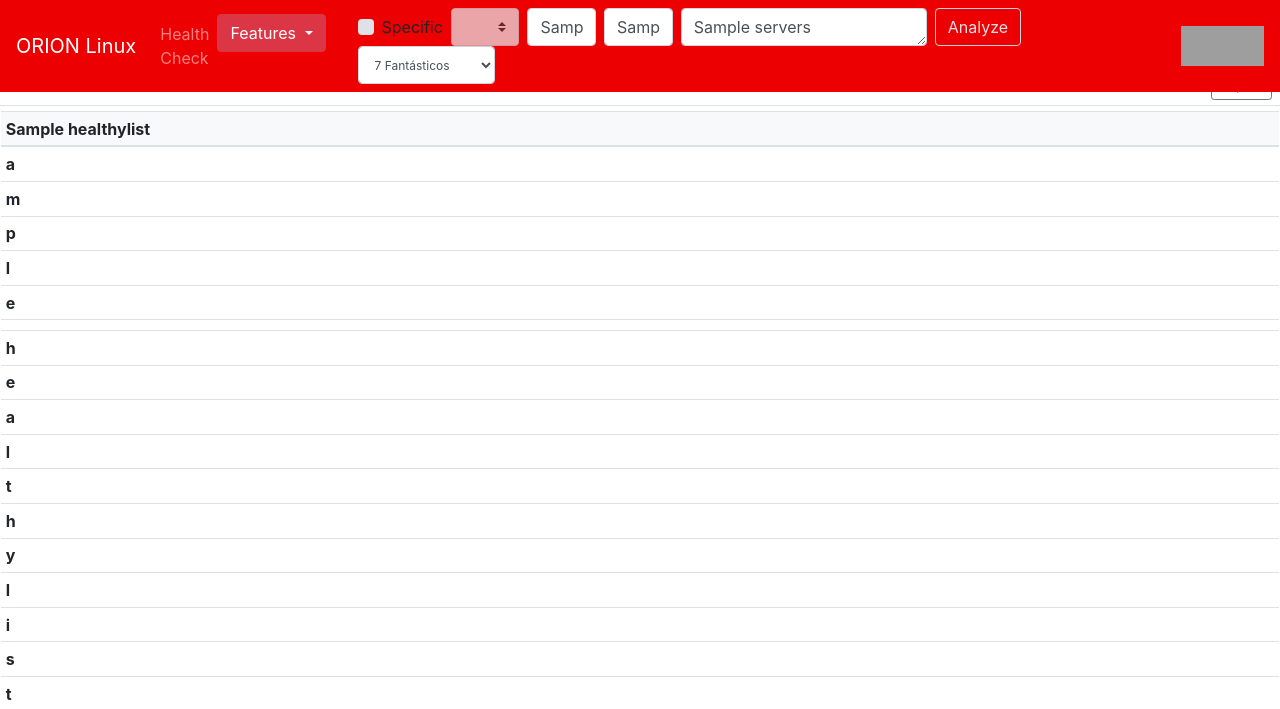
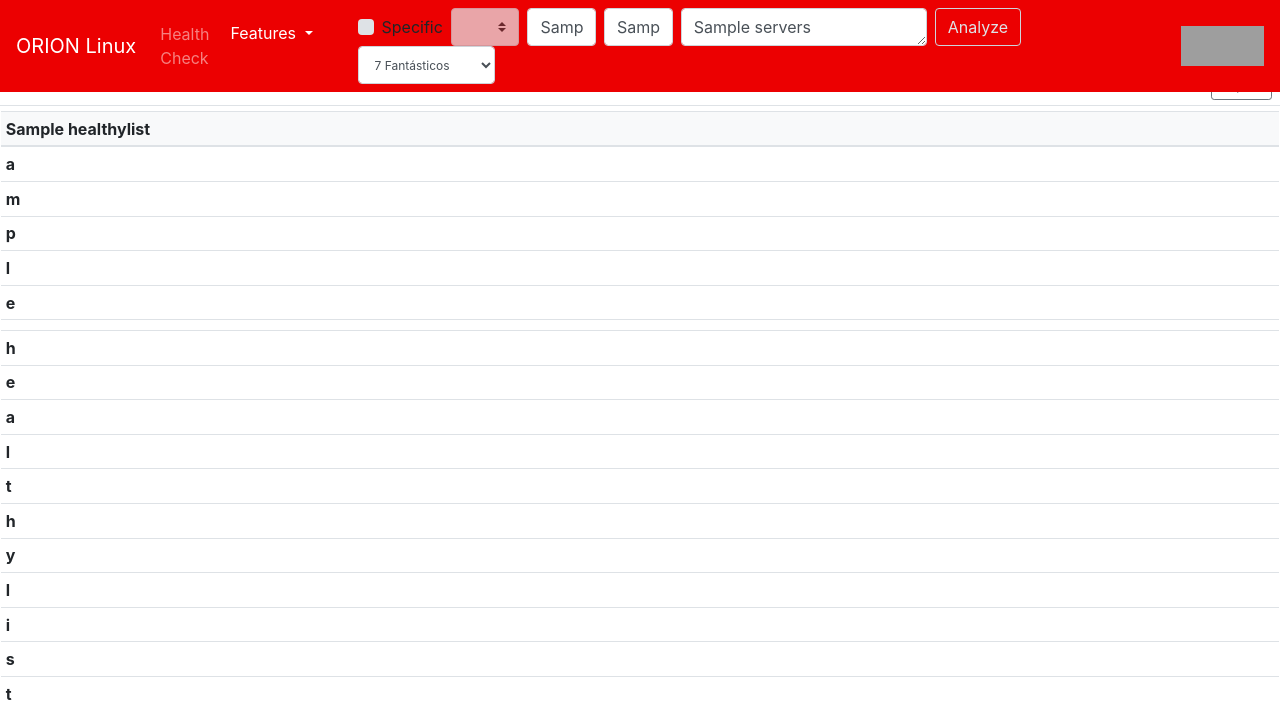
Before and after one commit to ziz0u/converse, a FastAPI app: template templates/convertion.html in a window 1280 px wide. Shown: the top 709 px of the page. Run offline with FastAPI, Linux system fonts and the light colour scheme; the template is opened without the code that fills it: most values are stand-ins (such as "Sample title", 1, 10 or a date in 2020); lists and menus that the app fills with data are empty; parts of the project's set-up code (start-up, migrations or seed data) failed here and were passed over; some libraries are stand-ins or nearby versions; grey boxes are pictures that could not be loaded.

Commit message:
Fix color to features

```diff
--- a/templates/convertion.html
+++ b/templates/convertion.html
@@ -96,8 +96,8 @@
         <!--li class="nav-item">
           <a class="nav-link disabled" href="#">Disabled</a>
         </li-->
-        <li class="nav-item dropdown" style="color: #ec0001">
-          <a class="btn btn-danger dropdown-toggle" href="#" role="button" id="dropdownMenuLink" data-toggle="dropdown" aria-haspopup="true" aria-expanded="false">
+        <li class="nav-item dropdown" style="background-color: #ec0001">
+          <a class="btn btn-danger dropdown-toggle" href="#" role="button" id="dropdownMenuLink" data-toggle="dropdown" aria-haspopup="true" aria-expanded="false" style="background-color: #ec0001; border-color: #ec0001">
             Features
 		  </a>
           <div class="dropdown-menu" aria-labelledby="dropdown01">
```
